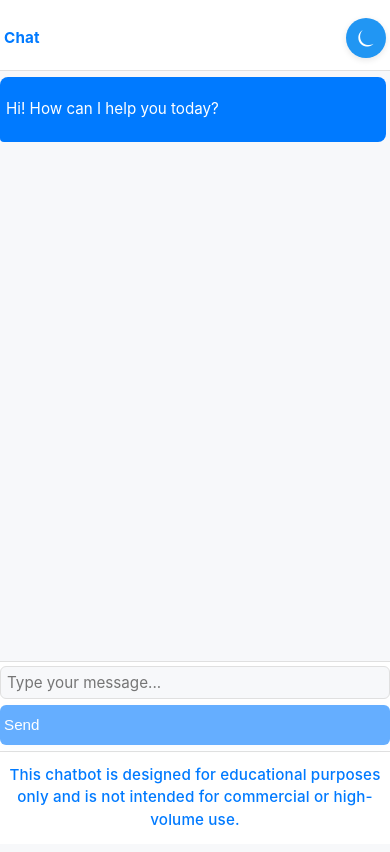
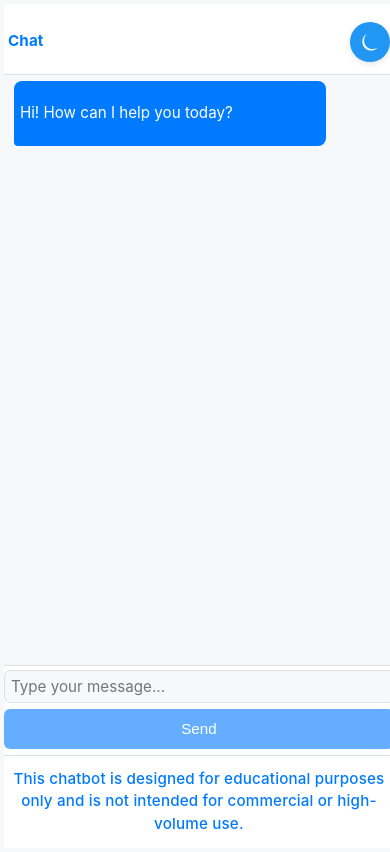
Before and after one commit to vijoy-paul/llm-chat-frontend, a React (Vite) app: page / in a window 390 px wide. Built offline with nearby package versions, Linux system fonts and the light colour scheme; no server answers.

Commit message:
style: refine CSS for improved UI

```diff
--- a/src/index.css
+++ b/src/index.css
@@ -15,4 +15,11 @@ body {
 	min-width: 320px;
 	min-height: 100vh;
 	background: #f7f8fa;
+	box-sizing: border-box;
 }
+
+@media (max-width: 480px) {
+  body {
+    padding: 1%;
+  }
+}
--- a/src/styles/Chatbot.css
+++ b/src/styles/Chatbot.css
@@ -3,14 +3,23 @@
 		flex-direction: column !important;
 		align-items: stretch !important;
 		gap: 6px !important;
+		display: flex;
+        flex-direction: column;
 	}
-	.mobile-input-row .chat-input,
+	.mobile-input-row .chat-input {
+		min-width: 80% !important;
+		box-sizing: border-box;
+		display: flex;
+		flex-direction: column;
+	}
 	.mobile-input-row .send-btn {
 		width: 100% !important;
 		max-width: 100% !important;
 		min-width: 0 !important;
 		margin: 0 !important;
+		flex-direction: column;
 	}
+
 }
 /* Header and footer styles */
 .chat-header {
@@ -78,6 +87,8 @@
 	--user-msg-color: #007aff;
 	--bot-msg-bg: #007aff;
 	--bot-msg-color: #fff;
+	background-color: #1c1c1e;
+
 }
 
 
@@ -252,6 +263,10 @@
 		display: flex;
 		flex-direction: row;
 		align-items: center;
+		min-width: 80% !important;
+        box-sizing: border-box;
+        display: flex;
+        flex-direction: column;
 		gap: 4px;
 	}
 	.chat-input {
@@ -330,11 +345,11 @@
 
 @media (max-width: 480px) {
 	.chat-input-row {
-		display: flex;
-		flex-direction: column;
 		align-items: stretch;
 		gap: 6px;
 		padding: 4px 0 6px 0;
+		display: flex;
+		flex-direction: column;
 	}
 	.chat-input {
 		width: 100%;
@@ -347,10 +362,12 @@
 		max-width: 100%;
 		min-width: 0;
 		margin-top: 0;
+		text-align: center;
+        justify-content: center;
 	}
 	.chat-input-row {
 		display: flex;
-		flex-direction: row;
+		flex-direction: column;
 		align-items: center;
 		gap: 2px;
 	}
@@ -394,8 +411,9 @@
 		font-size: 0.95rem;
 		padding: 6px 6px;
 		border-radius: 8px;
-		max-width: 99vw !important;
+		max-width: 80% !important;
 		min-width: 0;
+        margin-left: 10px;
 	}
 	.chat-input-row {
 		padding: 4px 0 6px 0;
```
